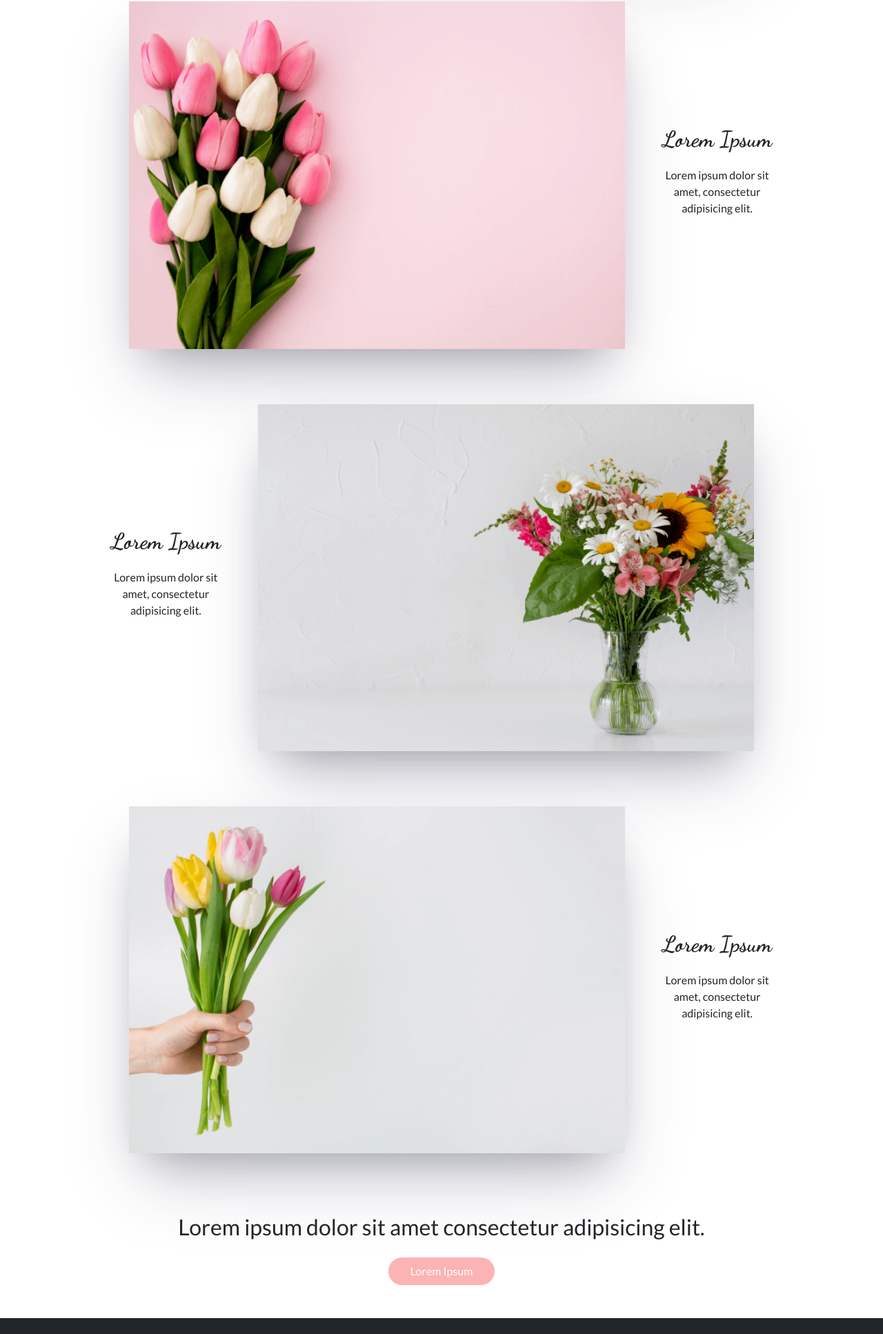
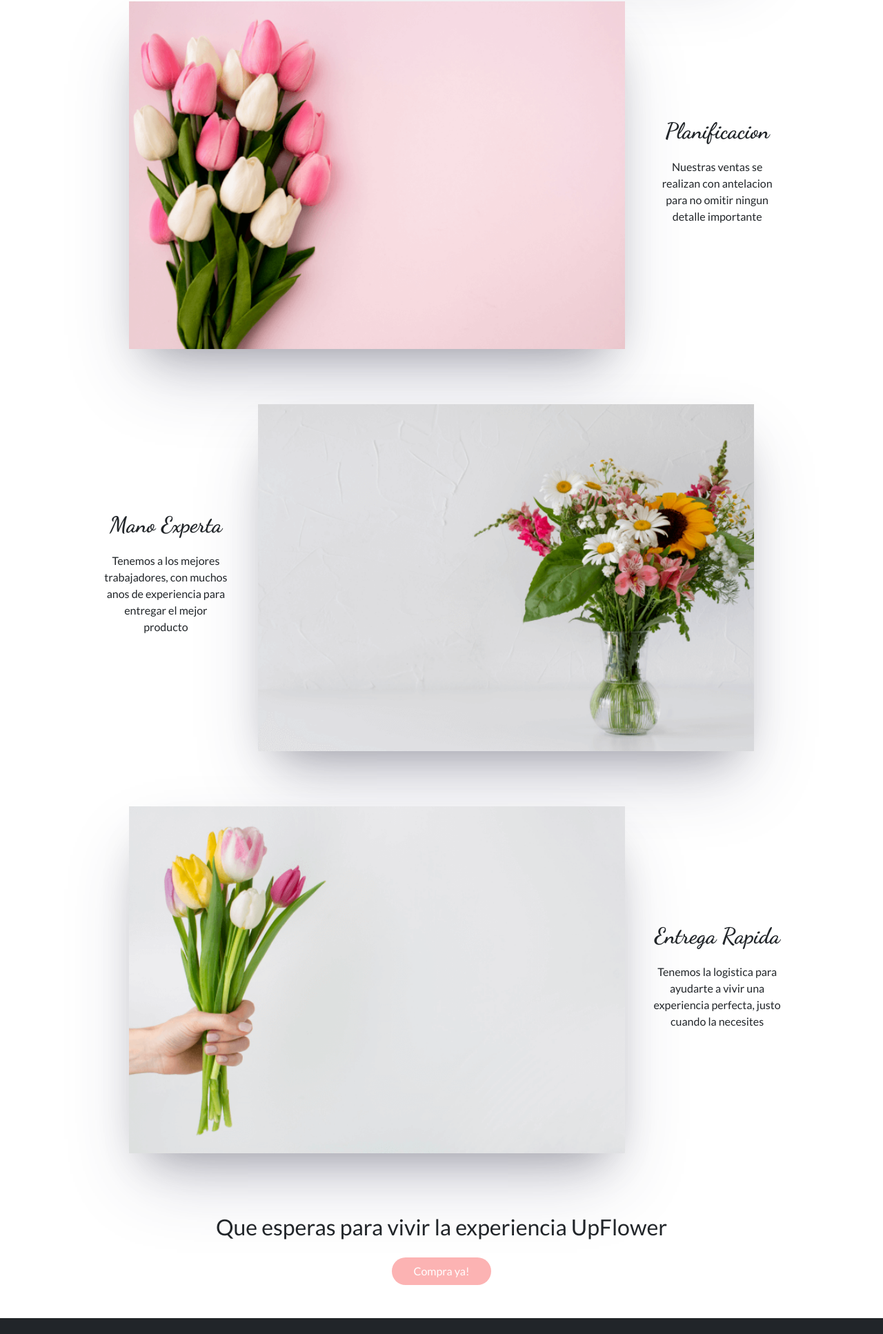
Before and after one commit to Jnieto2408/proyecto-coder, a website: page pages/experience.html in a window 1280 px wide. Shown: the part 786-2720 px from the top of the page at 69% size. Drawn offline with nearby package versions, Linux system fonts and the light colour scheme.

Commit message:
quitando lorems de experience

```diff
--- a/pages/experience.html
+++ b/pages/experience.html
@@ -54,37 +54,37 @@
     </header>
     <!-- cadena de fotos, contenido principal -->
     <main class="experience">
-        <h2>Lorem ipsum dolor sit.</h2>
+        <h2>Porque somos tan especiales?</h2>
         <div class="experienceInfo">
             <div>
-                <p class="experienceSubtitulo">Lorem Ipsum</p>
-                <p class="experienceParrafo">Lorem ipsum dolor sit amet, consectetur adipisicing elit.</p>
+                <p class="experienceSubtitulo">Exclusividad</p>
+                <p class="experienceParrafo">Solo le vendemos a unos pocos, asi garantizamos la frescura de la flor</p>
             </div>
             <img src="../img/imgExperience/exp1.png" alt="ramo de rosas rojas">
         </div>
         <div class="experienceInfo">
             <img src="../img/imgExperience/exp2.png" alt="tulipanes color rosa y blanco">
             <div>
-                <p class="experienceSubtitulo">Lorem Ipsum</p>
-                <p class="experienceParrafo">Lorem ipsum dolor sit amet, consectetur adipisicing elit.</p>
+                <p class="experienceSubtitulo">Planificacion</p>
+                <p class="experienceParrafo">Nuestras ventas se realizan con antelacion para no omitir ningun detalle importante</p>
             </div>
         </div>
         <div class="experienceInfo">
             <div>
-                <p class="experienceSubtitulo">Lorem Ipsum</p>
-                <p class="experienceParrafo">Lorem ipsum dolor sit amet, consectetur adipisicing elit.</p>
+                <p class="experienceSubtitulo">Mano Experta</p>
+                <p class="experienceParrafo">Tenemos a los mejores trabajadores, con muchos anos de experiencia para entregar el mejor producto</p>
             </div>
             <img src="../img/imgExperience/exp3.png" alt="ramo de girasoles con margaritas en jarra con agua">
         </div>
         <div class="experienceInfo">
             <img src="../img/imgExperience/exp4.png" alt="mano sujetando tulipanes multicolores">
             <div>
-                <p class="experienceSubtitulo">Lorem Ipsum</p>
-                <p class="experienceParrafo">Lorem ipsum dolor sit amet, consectetur adipisicing elit.</p>
+                <p class="experienceSubtitulo">Entrega Rapida</p>
+                <p class="experienceParrafo">Tenemos la logistica para ayudarte a vivir una experiencia perfecta, justo cuando la necesites </p>
             </div>
         </div>
-        <h3>Lorem ipsum dolor sit amet consectetur adipisicing elit.</h3>
-        <a href="./shop.html">Lorem Ipsum</a>
+        <h3>Que esperas para vivir la experiencia UpFlower</h3>
+        <a href="./shop.html">Compra ya!</a>
     </main>
     <!-- pie de pagina -->
     <footer class="bg-dark text-center text-white">
```
